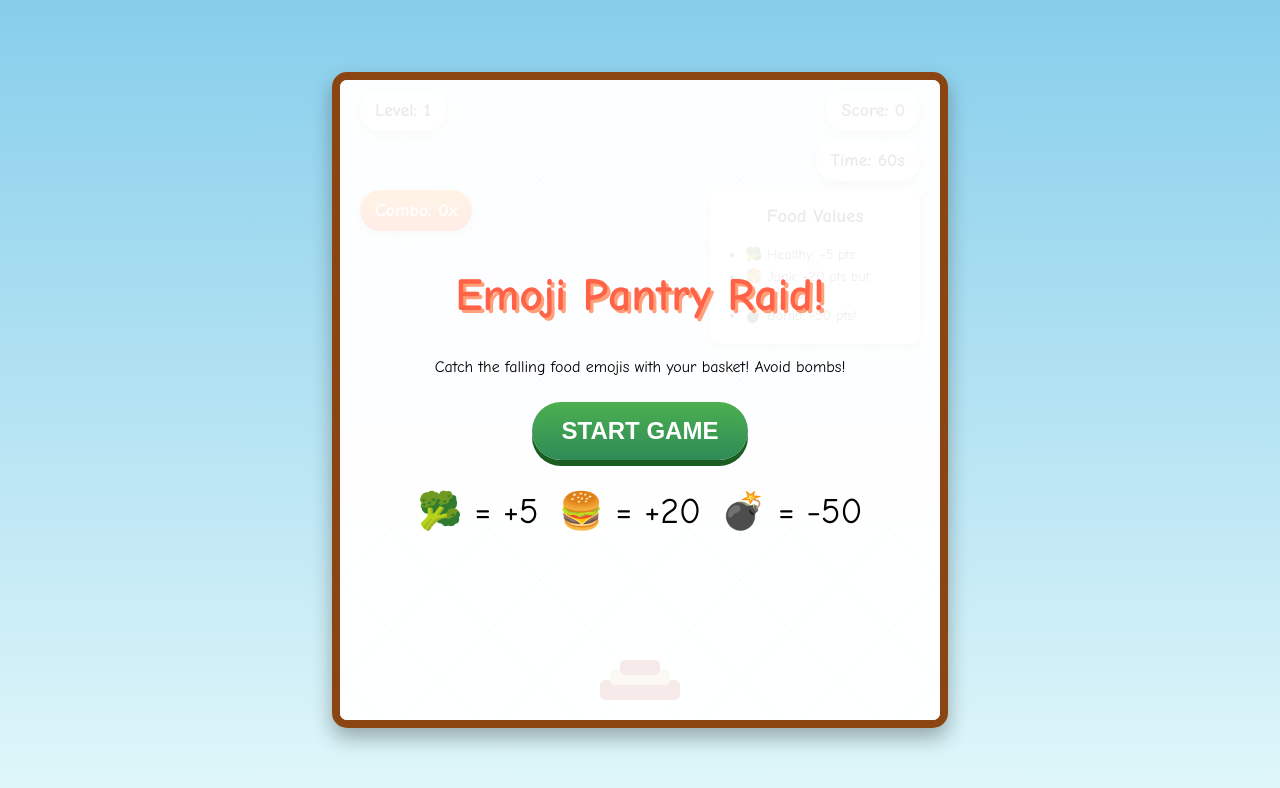
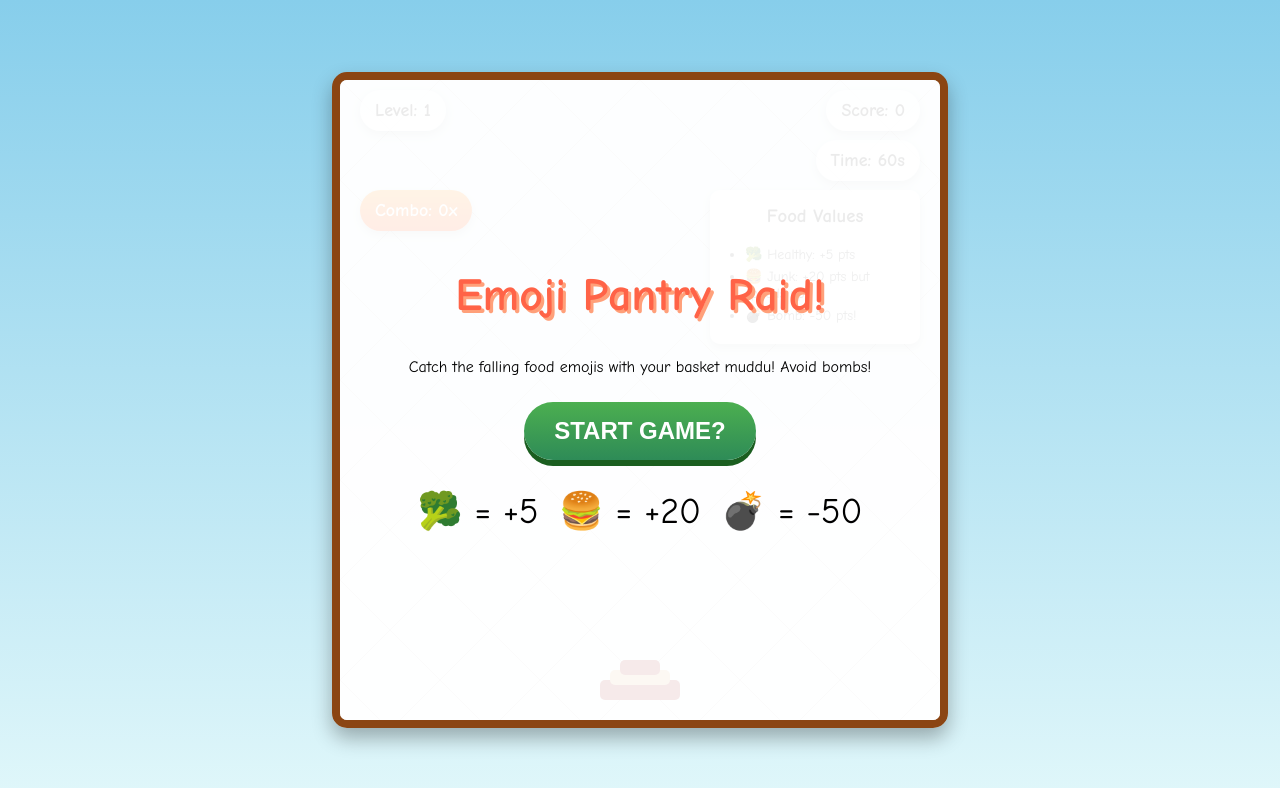
Before and after one commit to adudddd/game1, a plain HTML site: page index.html in a window 1280 px wide. Drawn offline with Linux system fonts and the light colour scheme.

Commit message:
Update index.html

```diff
--- a/index.html
+++ b/index.html
@@ -300,8 +300,8 @@
 
     <div id="start-screen">
       <div id="game-title">Emoji Pantry Raid!</div>
-      <p>Catch the falling food emojis with your basket! Avoid bombs!</p>
-      <button id="start-button" class="game-button">START GAME</button>
+      <p>Catch the falling food emojis with your basket muddu! Avoid bombs!</p>
+      <button id="start-button" class="game-button">START GAME?</button>
       <div style="margin-top: 20px; display: flex; gap: 20px; font-size: 36px;">
         <div>🥦 = +5</div>
         <div>🍔 = +20</div>
@@ -310,7 +310,7 @@
     </div>
 
     <div id="game-over">
-      <div id="game-over-text">GAME OVER</div>
+      <div id="game-over-text">GAME OVER Gadhu!</div>
       <div id="final-score">Your Score: 0</div>
       <button id="restart-button" class="game-button">PLAY AGAIN</button>
     </div>
```
